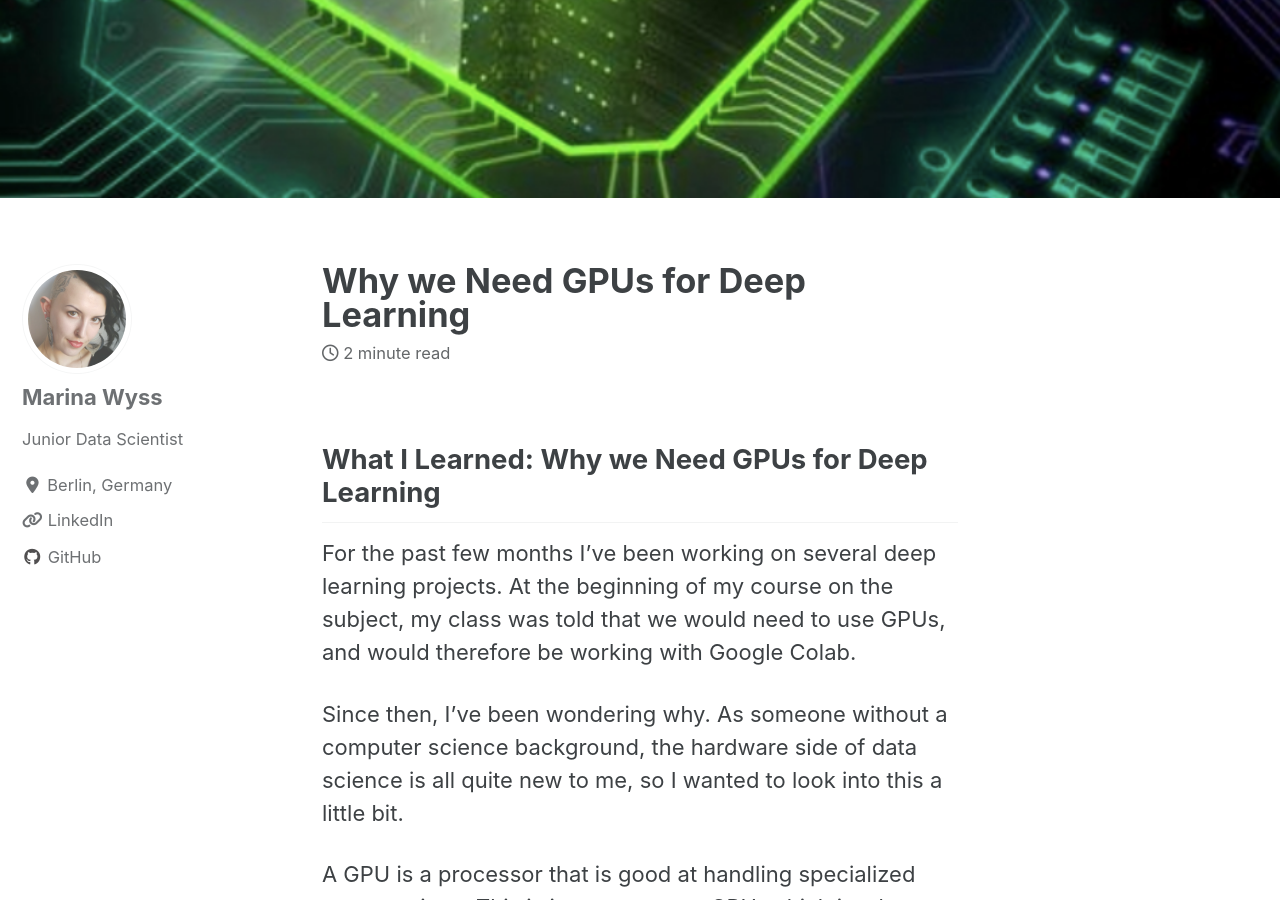
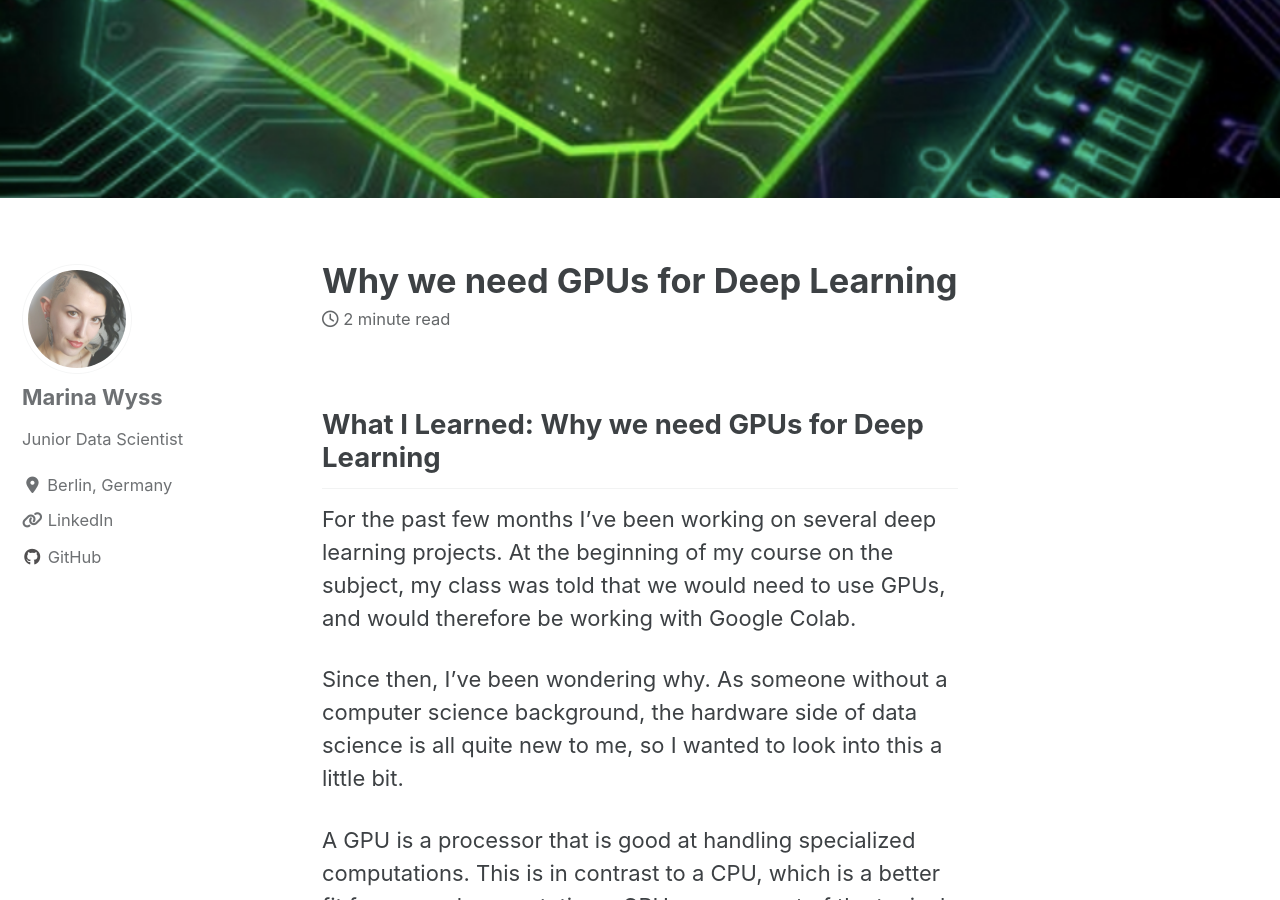
Before and after one commit to MarinaWyss/MarinaWyss.github.io, a Jekyll site: the page built from _posts/2020-05-25-gpu.md, in a window 1280 px wide and 900 px high, scrolled down 426 px. Built offline with Jekyll 4.4.1, drawn with Linux system fonts in a browser that asks for light colours; cached includes are drawn as plain includes; nearby versions of some CDN libraries.

Commit message:
capitalization fix

```diff
--- a/_posts/2020-05-25-gpu.md
+++ b/_posts/2020-05-25-gpu.md
@@ -1,5 +1,5 @@
 ---
-title: "Why we Need GPUs for Deep Learning"
+title: "Why we need GPUs for Deep Learning"
 date: 2020-05-25
 tags: [hardware, deep learning, neural networks]
 header:
@@ -7,7 +7,7 @@ header:
 excerpt: "A little bit on CPU vs. GPU, and why GPUs excel for deep learning tasks."
 ---
 
-## What I Learned: Why we Need GPUs for Deep Learning
+## What I Learned: Why we need GPUs for Deep Learning
 
 For the past few months I've been working on several deep learning projects. At the beginning of my course on the subject, my class was told that we would need to use GPUs, and would therefore be working with Google Colab.
 
```
